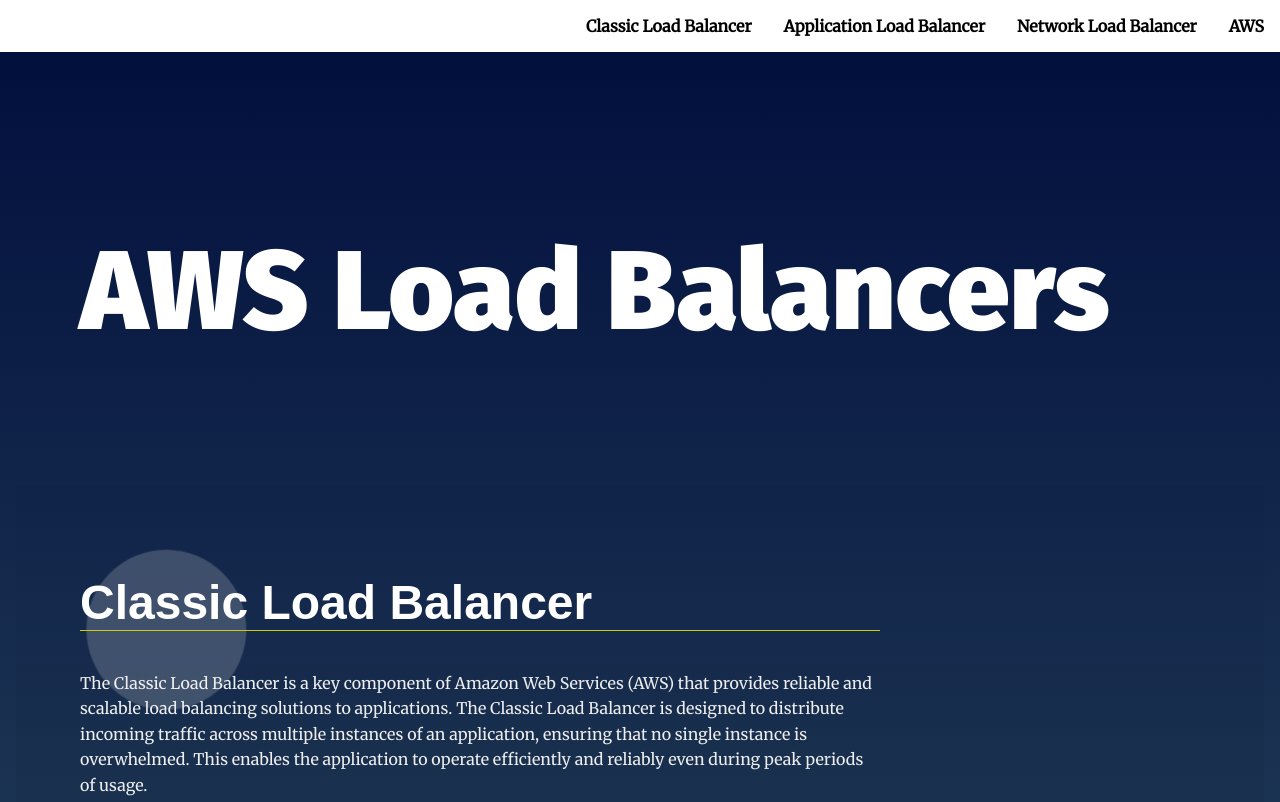
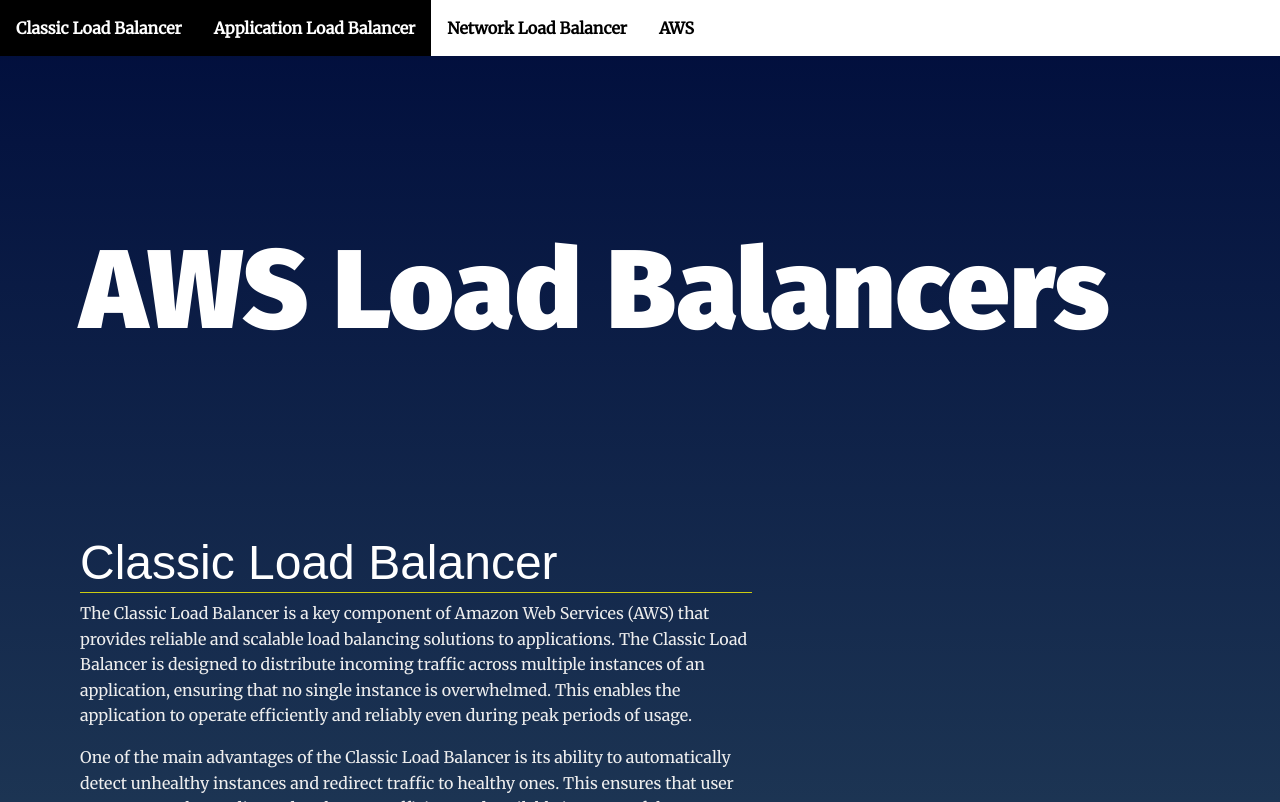
Before and after one commit to gabrielvaraljay/multi-section-landing-page, a plain HTML site: page index.html in a window 1280 px wide. Shown: the top 802 px of the page. Drawn offline with nearby package versions, Linux system fonts and the light colour scheme.

Commit message:
Update with Scrollspy
Automatically update Bootstrap navigation or list group components based on scroll position to indicate which link is currently active in the viewport.

```diff
--- a/css/styles.css
+++ b/css/styles.css
@@ -72,15 +72,15 @@ section {
 }
 
 .navbar__menu .menu__link:hover {
-    background: #333;
+    background: black;
     color: #fff;
     transition: ease 0.3s all;
 }
 
 /* Navigation Active State */
 .navbar__menu .menu__link.active {
-    background-color: #f1f1f1;
-    color: #000;
+    background-color:black;
+    color: white;
 }
 
 /* Header Styles */
--- a/index.html
+++ b/index.html
@@ -7,16 +7,20 @@
   <title>AWS Load Balancers</title>
   <!-- Load Google Fonts -->
   <link href="https://fonts.googleapis.com/css?family=Fira+Sans:900|Merriweather&display=swap" rel="stylesheet">  <!-- Load Styles -->
+  <!-- Load Bootstrap CSS -->
+  <link href="https://maxcdn.bootstrapcdn.com/bootstrap/4.5.2/css/bootstrap.min.css" rel="stylesheet">
+  <!-- Load Styles -->
   <link href="css/styles.css" rel="stylesheet">
   <script defer src="js/app.js"></script>
 </head>
 <body>
+  <body id="scrollspy-target" data-spy="scroll" data-target="#navbar__list"></body>
   <!-- HTML Follows BEM naming conventions
   IDs are only used for sections to connect menu achors to sections -->
   <header class="page__header">
     <nav class="navbar__menu">
       <!-- Navigation starts as empty UL that will be populated with JS -->
-      <ul id="navbar__list"></ul>
+      <ul id="navbar__list" class="nav"></ul>
     </nav>
   </header>
   <main>
@@ -94,5 +98,9 @@
   <footer class="page__footer">
     <p>&copy 2023 Gabriel Varaljay</p>
   </footer>
+  <!-- Add jQuery library -->
+  <script src="https://ajax.googleapis.com/ajax/libs/jquery/3.5.1/jquery.min.js"></script>
+  <!-- Add Bootstrap JS -->
+  <script src="https://maxcdn.bootstrapcdn.com/bootstrap/4.5.2/js/bootstrap.min.js"></script>
 </body>
 </html>
--- a/js/app.js
+++ b/js/app.js
@@ -9,12 +9,14 @@ const navList = document.getElementById("navbar__list");
  */
 const isInViewport = (section) => {
   const rect = section.getBoundingClientRect();
+  const windowHeight = (window.innerHeight || document.documentElement.clientHeight);
+  const windowWidth = (window.innerWidth || document.documentElement.clientWidth);
+
   return (
-    rect.top >= 0 &&
+    rect.top <= windowHeight * 0.5 &&
     rect.left >= 0 &&
-    rect.bottom <=
-      (window.innerHeight || document.documentElement.clientHeight) &&
-    rect.right <= (window.innerWidth || document.documentElement.clientWidth)
+    rect.bottom >= windowHeight * 0.5 &&
+    rect.right <= windowWidth
   );
 };
 
@@ -75,4 +77,7 @@ navList.addEventListener("click", (event) => {
  */
 
 // Set sections as active while scrolling
-document.addEventListener("scroll", setActiveSection);
+document.addEventListener("scroll", () => {
+  setActiveSection();
+  setActiveNavLink();
+});
```
Also changed, not shown: 1 other file.
